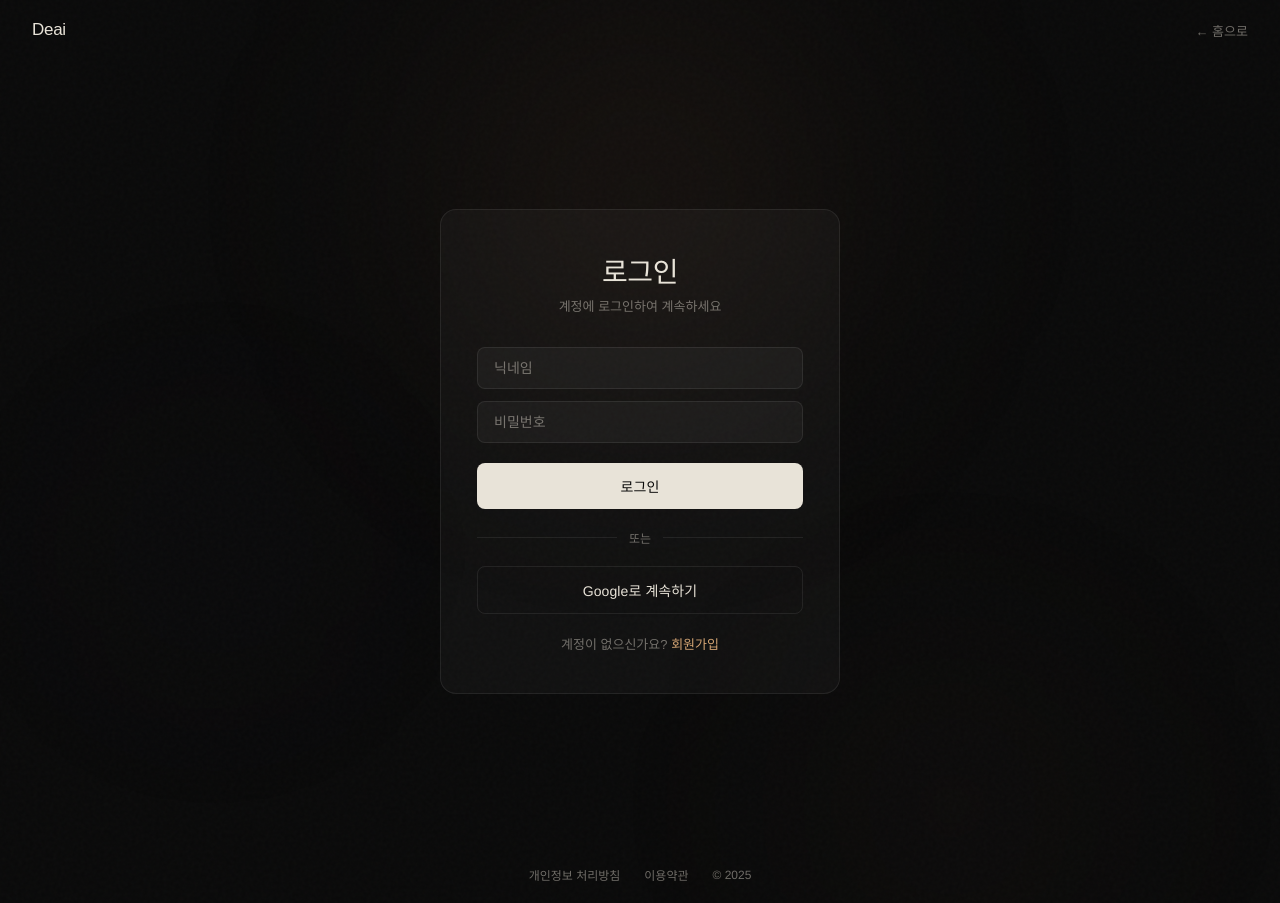
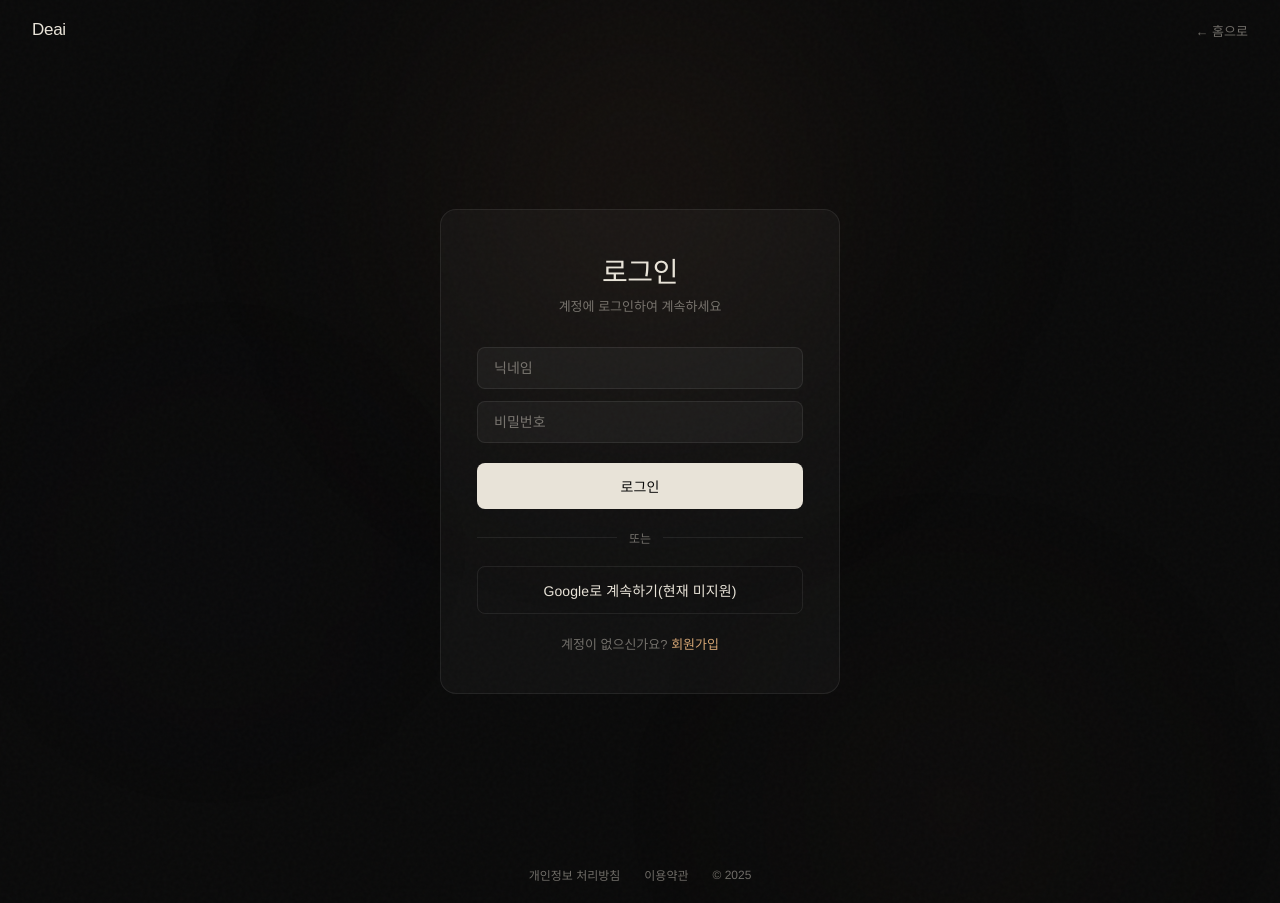
Before and after one commit to seongmin-wxnr/deai_main, a Django app: template deai_project/templates/login.html in a window 1280 px wide. Run offline with Django 5.2, Linux system fonts and the light colour scheme; the template is opened without the code that fills it, so the values that code supplies are empty; some web fonts are replaced.

Commit message:
Update login.html

```diff
--- a/deai_project/templates/login.html
+++ b/deai_project/templates/login.html
@@ -10,13 +10,9 @@
   <link rel="stylesheet" href="{% static 'css/login.css' %}">
 </head>
 <body>
-
-  <!-- 배경 Orb -->
   <div class="bg-orb orb-1"></div>
   <div class="bg-orb orb-2"></div>
   <div class="bg-orb orb-3"></div>
-
-  <!-- Nav -->
   <nav>
     <button class="logo" onclick="navigateTo('/')">
 
@@ -24,8 +20,6 @@
     </button>
     <button class="nav-link" onclick="navigateTo('/')">← 홈으로</button>
   </nav>
-
-  <!-- 로그인 폼 -->
   <div class="login-wrap">
     <div class="login-card">
       <h1 class="login-title">로그인</h1>
@@ -40,7 +34,7 @@
 
       <div class="divider">또는</div>
 
-      <button class="btn btn-secondary btn-full">Google로 계속하기</button>
+      <button class="btn btn-secondary btn-full">Google로 계속하기(현재 미지원)</button>
 
       <div class="login-footer">
         계정이 없으신가요? <a href="#" onclick="navigateTo('/register/')">회원가입</a>
@@ -93,11 +87,10 @@
       const data = await res.json();
 
       if (data.success) {
-        navigateTo(data.redirect_url);   // 게임 정보 있으면 메인, 없으면 게임 선택
-      } else {
+        // 이벤트페이지 특별 처리 (yunseo 전용)
+          navigateTo(data.redirect_url);
+        }
         showError(data.message);
-      }
-
     } catch (err) {
       showError('네트워크 오류가 발생했습니다.');
     }
```
